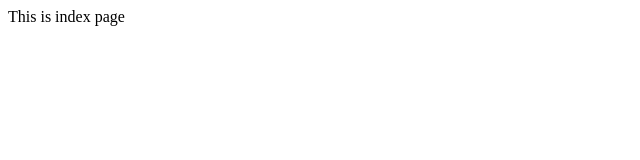
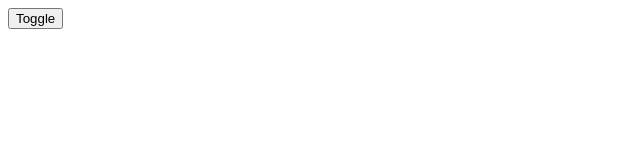
Before and after one commit to basicactor/racko, a Nuxt app: page / in a window 1280 px wide. Shown: the top 160 px of the page, without its empty margins (0-640 px from the left). Built offline with nearby package versions, Linux system fonts and the light colour scheme.

Commit message:
SCSS追加

```diff
--- a/package.json
+++ b/package.json
@@ -7,6 +7,8 @@
     "preview": "nuxt preview"
   },
   "devDependencies": {
-    "nuxt": "3.0.0-rc.3"
+    "nuxt": "3.0.0-rc.3",
+    "sass": "^1.52.1",
+    "sass-loader": "^13.0.0"
   }
 }
--- a/pages/index.vue
+++ b/pages/index.vue
@@ -1,4 +1,28 @@
+<script setup lang="ts">
+const show = ref(false)
+</script>
+
 <template>
+  <div id="demo">
+    <button @click="show = !show">
+      Toggle
+    </button>
 
-  This is index page
+    <transition name="fade">
+      <p v-if="show">hello</p>
+    </transition>
+  </div>
+
 </template>
+
+<style lang="scss" scoped>
+.fade-enter-active,
+.fade-leave-active {
+  transition: opacity 0.5s ease;
+}
+
+.fade-enter-from,
+.fade-leave-to {
+  opacity: 0;
+}
+</style>
```
Also changed, not shown: 1 other file (tests, documents, lock files or other folders).
